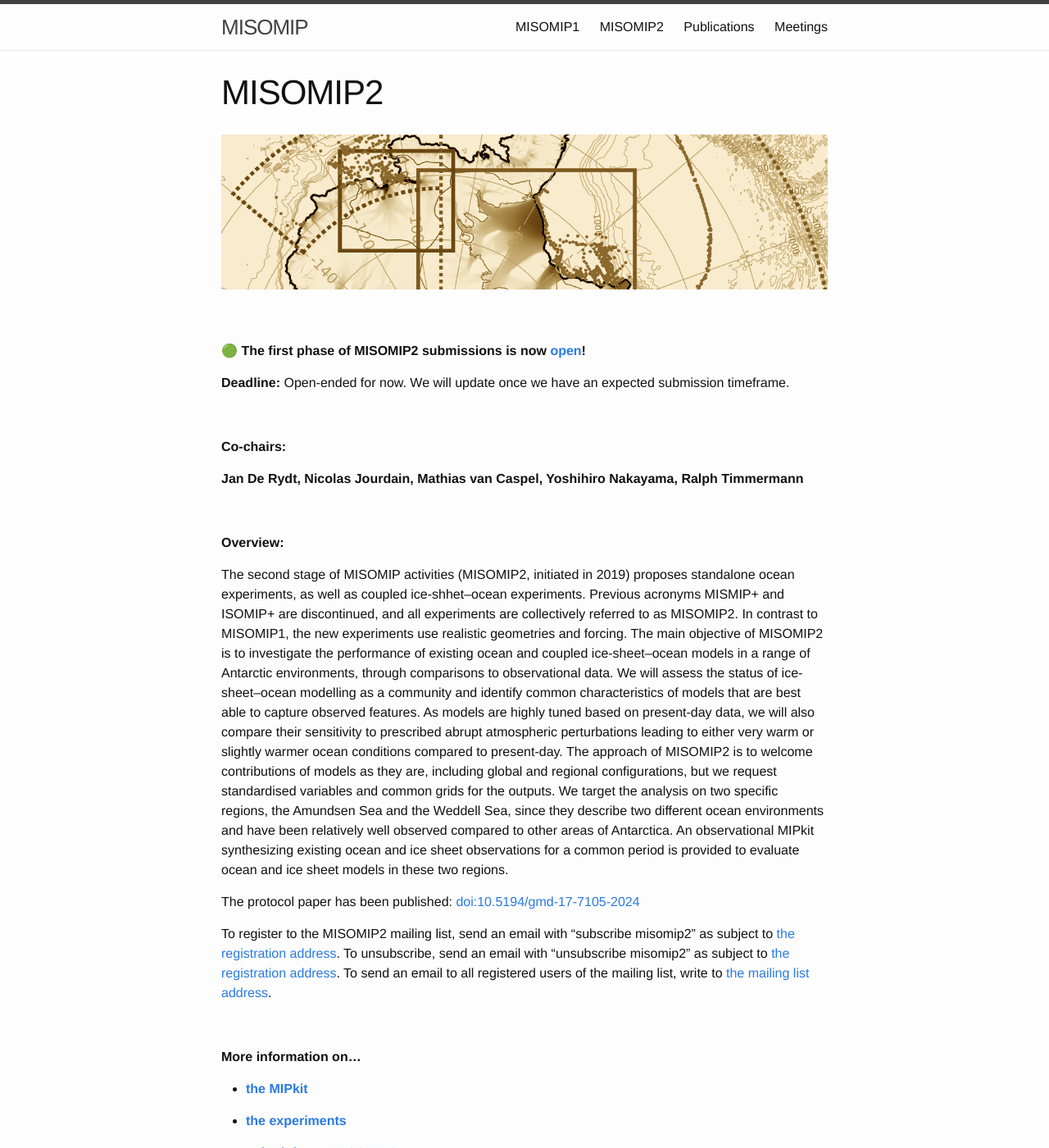
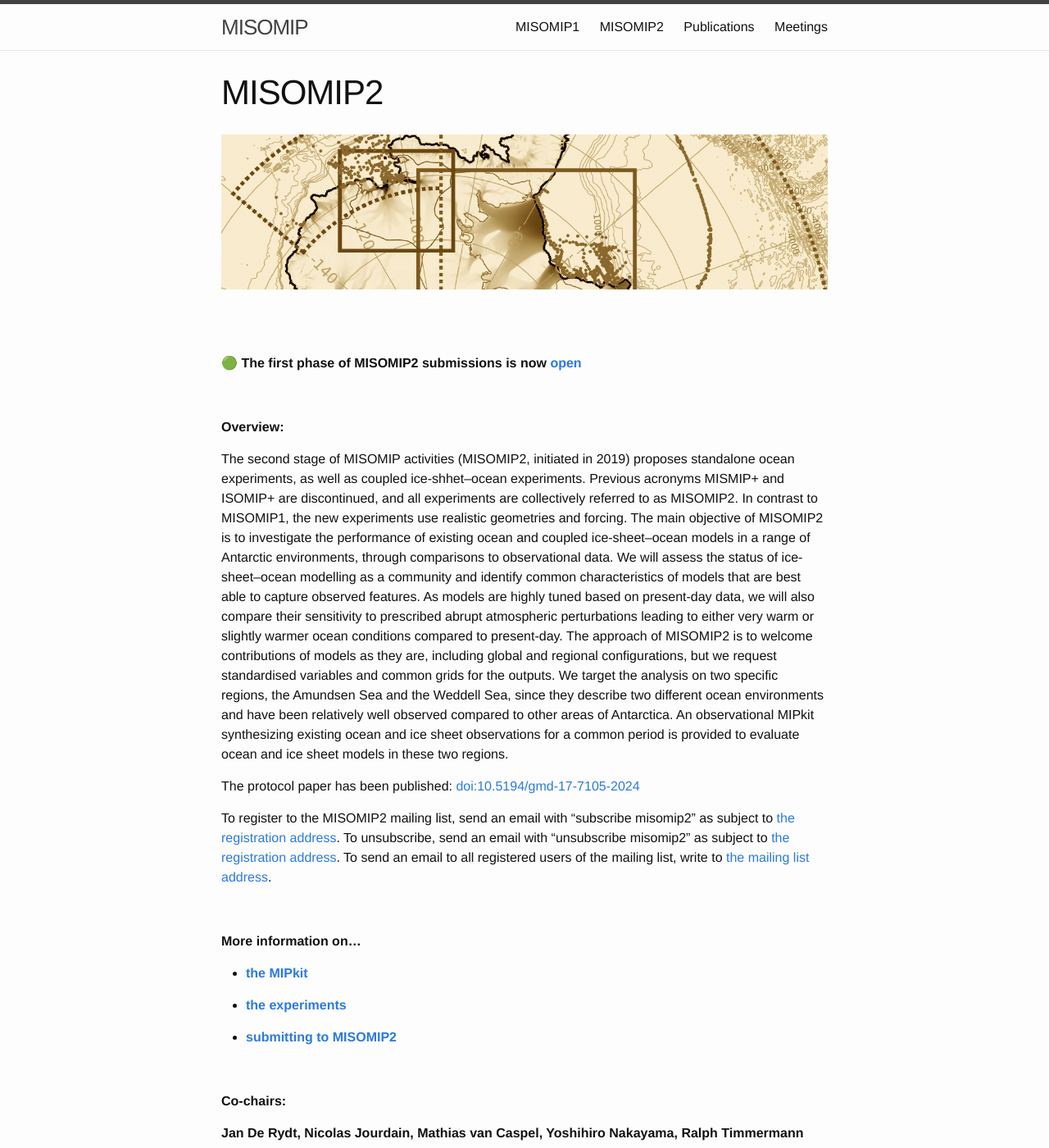
Before and after one commit to misomip/misomip.github.io, a Jekyll site: the page built from misomip2.md, in a window 1280 px wide and 1400 px high. Shown: the whole window at 82% size. Built offline with Jekyll 4.4.1, drawn with Linux system fonts in a browser that asks for light colours.

Commit message:
Update misomip2.md

```diff
--- a/misomip2.md
+++ b/misomip2.md
@@ -11,15 +11,8 @@ permalink: /misomip2/
 <br>
 
 <br>
-**🟢 The first phase of MISOMIP2 submissions is now [open](/misomip2_dir/misomip2_submissions.md)!**
 
-**Deadline:** Open-ended for now. We will update once we have an expected submission timeframe.
-
-<br>
-
-**Co-chairs:**
-
-**Jan De Rydt, Nicolas Jourdain, Mathias van Caspel, Yoshihiro Nakayama, Ralph Timmermann**
+**🟢 The first phase of MISOMIP2 submissions is now [open](/misomip2_dir/misomip2_submissions.md)**
 
 <br>
 
@@ -40,3 +33,9 @@ To register to the MISOMIP2 mailing list, send an email with "subscribe misomip2
 * [**the experiments**](/misomip2_dir/misomip2_experiments.md)
 
 * [**submitting to MISOMIP2**](/misomip2_dir/misomip2_submissions.md)
+
+<br>
+
+**Co-chairs:**
+
+**Jan De Rydt, Nicolas Jourdain, Mathias van Caspel, Yoshihiro Nakayama, Ralph Timmermann**
```
